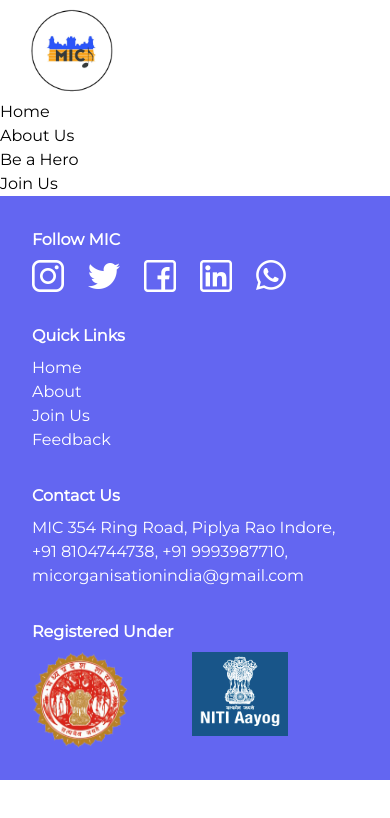
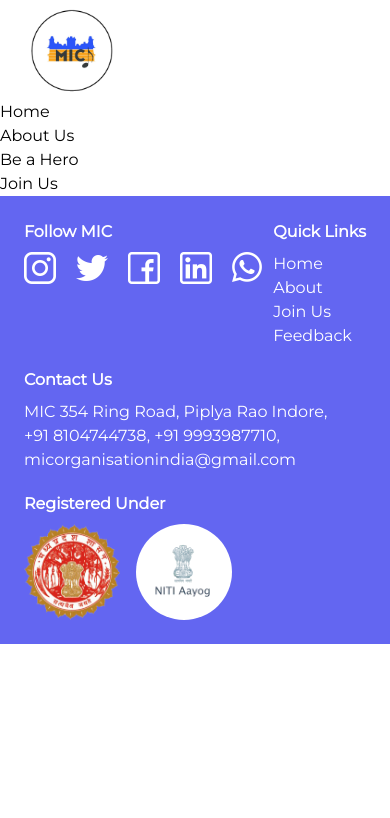
Before and after one commit to Vision-Clara/micindia, a Next.js app: page / in a window 390 px wide. Shown: the top 818 px of the page. Built offline with nearby package versions, Linux system fonts and the light colour scheme.

Commit message:
made footer responsive

```diff
--- a/components/layout/Footer.tsx
+++ b/components/layout/Footer.tsx
@@ -1,5 +1,5 @@
 // import logos and social icons
-import niti from "../../assets/logo/niti_logo.png";
+import niti from "../../assets/logo/niti_logo.webp";
 import mp from "../../assets/logo/mp_logo.png";
 import insta from "../../assets/social/instagram.png";
 import twitter from "../../assets/social/twitter.png";
@@ -11,64 +11,60 @@ import whatsapp from "../../assets/social/whatsapp.png";
 import Image from "next/image";
 import Link from "next/link";
 
+//Declare constants
+const MIC_INSTA_URL = "https://www.instagram.com/mic_organisation_india/";
+const MIC_FB_URL = "https://www.facebook.com/MICOrganisation/";
+const MIC_TWITTER_URL = "https://twitter.com/micorganisation";
+const MIC_LINKEDIN_URL =
+  "https://in.linkedin.com/in/mic-organisation-india-20035219b";
+const MIC_WHATSAPP_URL =
+  "https://wa.me/918104744738?text=Hello I want to connect with MIC.";
+
 const Footer = () => {
   return (
-    <footer className="p-8 bg-indigo-500 text-white flex flex-wrap justify-between">
+    <footer className="p-6 bg-indigo-500 text-white flex flex-wrap justify-between gap-y-5">
       <section>
         <div className="font-bold">Follow MIC</div>
-        <div className="w-64 mt-2 flex justify-between mb-8 md:mb-0">
-          <div>
-            <Link
-              href="https://www.instagram.com/mic_organisation_india/"
-              target="_blank"
-            >
+        <ul className="mt-2 flex gap-x-5">
+          <li>
+            <Link href={MIC_INSTA_URL} target="_blank">
               <Image
                 src={insta}
                 alt="@mic_organisation_india"
                 className="w-8"
               />
             </Link>
-          </div>
-          <div>
-            <Link href="https://twitter.com/micorganisation" target="_blank">
+          </li>
+          <li>
+            <Link href={MIC_TWITTER_URL} target="_blank">
               <Image src={twitter} alt="@micorganisation" className="w-8" />
             </Link>
-          </div>
-          <div>
-            <Link
-              href="https://www.facebook.com/MICOrganisation/"
-              target="_blank"
-            >
+          </li>
+          <li>
+            <Link href={MIC_FB_URL} target="_blank">
               <Image src={facebook} alt="@MICOrganisation" className="w-8" />
             </Link>
-          </div>
-          <div>
-            <Link
-              href="https://in.linkedin.com/in/mic-organisation-india-20035219b"
-              target="_blank"
-            >
+          </li>
+          <li>
+            <Link href={MIC_LINKEDIN_URL} target="_blank">
               <Image
                 src={linkedin}
                 alt="@mic-organisation-india-20035219b"
                 className="w-8"
               />
             </Link>
-          </div>
-          <div>
-            <Link
-              href="https://wa.me/918104744738?text=Hello I want to connect with MIC."
-              target="_blank"
-            >
+          </li>
+          <li>
+            <Link href={MIC_WHATSAPP_URL} target="_blank">
               <Image src={whatsapp} alt="@whatsapp" className="w-8" />
             </Link>
-          </div>
-        </div>
+          </li>
+        </ul>
       </section>
 
       <section>
-        <div className="font-bold" >Quick Links</div>
-        <div className="mb-8 mt-2 md:mb-0">
-          <ul>
+        <div className="font-bold">Quick Links</div>
+        <ul className="mt-2">
           <li>
             <Link href="/">Home</Link>
           </li>
@@ -82,21 +78,20 @@ const Footer = () => {
             <Link href="/feedback">Feedback</Link>
           </li>
         </ul>
-        </div>
       </section>
 
       <section>
         <div className="font-bold">Contact Us</div>
-        <div className="mb-8 mt-2 md:mb-0 md:mt-2">
-          MIC 354 Ring Road, Piplya Rao Indore, <br />
-          +91 8104744738, +91 9993987710, <br />
+        <div className="mt-2">
+          MIC 354 Ring Road, Piplya Rao Indore, <br /> +91 8104744738, +91
+          9993987710, <br />
           micorganisationindia@gmail.com
         </div>
       </section>
 
       <section>
         <div className="font-bold">Registered Under</div>
-        <div className="w-64 mt-2 flex justify-between">
+        <div className="mt-2 flex justify-between gap-x-4">
           <div>
             <Link href="http://mp.gov.in/">
               <Image src={mp} alt="collab" className="w-24" />
@@ -104,7 +99,11 @@ const Footer = () => {
           </div>
           <div>
             <Link href="https://www.niti.gov.in/">
-              <Image src={niti} alt="collab" className="w-24" />
+              <Image
+                src={niti}
+                alt="collab"
+                className="w-24 bg-white rounded-full"
+              />
             </Link>
           </div>
         </div>
--- a/components/layout/Layout.tsx
+++ b/components/layout/Layout.tsx
@@ -5,7 +5,7 @@ const Layout = ({ children }: any) => {
   return (
     <>
       <Navbar></Navbar>
-      <main>{children}</main>
+       {children}
       <Footer></Footer>
     </>
   );
--- a/pages/index.tsx
+++ b/pages/index.tsx
@@ -4,7 +4,7 @@ export default function Home() {
   return (
     <>
       <Head>
-        <title>Create Next App</title>
+        <title>MIC Organisation India | We Rise By Lifting Others</title>
         <meta name="description" content="Generated by create next app" />
         <meta name="viewport" content="width=device-width, initial-scale=1" />
         <link href="/logo.jpg" rel="icon"></link>
```
Also changed, not shown: components/layout/Navbar.tsx (+2 -2 lines), assets/logo/niti_logo.png (deleted), assets/logo/niti_logo.webp (added). Lines whose indentation alone changed are shown as unchanged.
